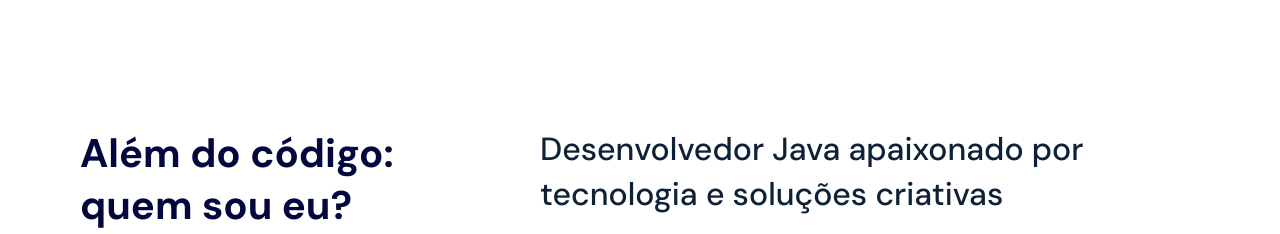
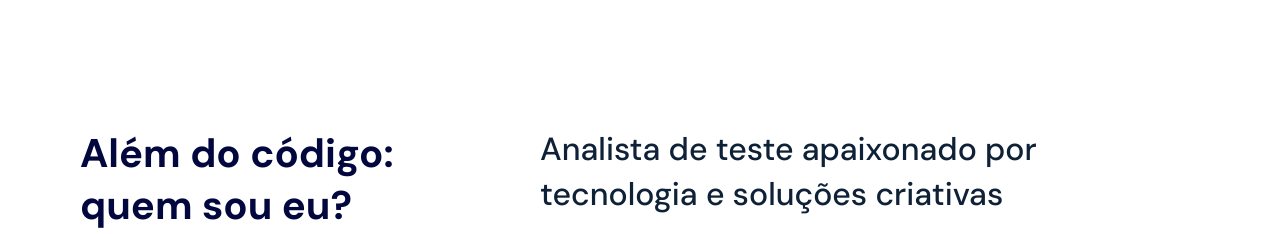
Before and after one commit to Maatheeuus/postf-analist-test, a plain HTML site: page index.html in a window 1280 px wide. Shown: the part 840-1074 px from the top of the page. Drawn offline with Linux system fonts and the light colour scheme.

Commit message:
Update index.html

```diff
--- a/index.html
+++ b/index.html
@@ -87,7 +87,7 @@
       </div>
       <div class="about__right">
         <h3 class="tertiary-title mb-m">
-          Desenvolvedor Java apaixonado por tecnologia e soluções criativas
+          Analista de teste apaixonado por tecnologia e soluções criativas
         </h3>
         <p>
           Olá, sou Matheus Ataide, Analista de Testes. Realizo testes de APIs utilizando o Postman, configurando e executando requisições para validar funcionalidades e desempenho. Também desenvolvo testes automatizados com Cypress para
@@ -191,6 +191,7 @@
             <p>
               Realizando scripts de testes automatizados com base os testes funcionais dos sistemas utilizando a ferramenta Cypress.
 
+              <a href="https://drive.google.com/drive/folders/1Uqrvi--0cCc6jIaTMpYH5ENBUrBqf3uC?usp=drive_link">Repositório &rarr;</a>
             </p>
 
           </div>
@@ -248,4 +249,5 @@
     <!-- script -->
     <script src="scripts/index.js"></script>
   </body>
+
 </html>
```
